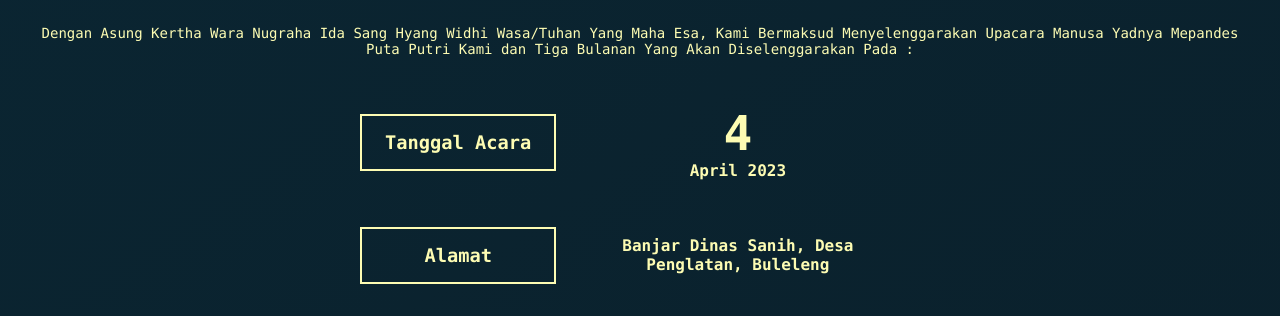
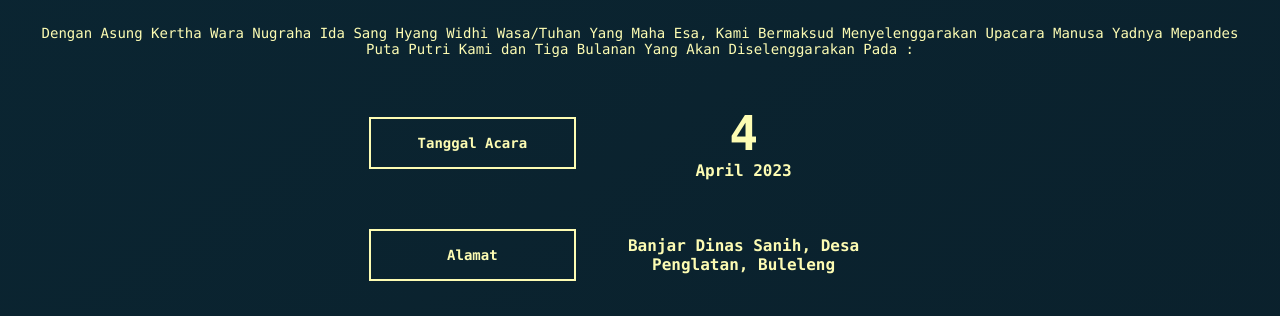
Before and after one commit to deor-sum/undangan, a Next.js app: page / in a window 1280 px wide. Shown: the part 1820-2136 px from the top of the page. Built offline with nearby package versions, Linux system fonts and the light colour scheme; a web font is replaced by a local one.

Commit message:
undangan fix wid header

```diff
--- a/src/app/page.module.css
+++ b/src/app/page.module.css
@@ -101,9 +101,12 @@
 }
 
 .card .cardHeader {
-  width: 35%;
+  width: 40%;
 }
-
+.card .cardHeader h3 {
+  font-size: 14px;
+  text-align: center;
+}
 .card .cardContent {
   width: 65%;
 }
```
